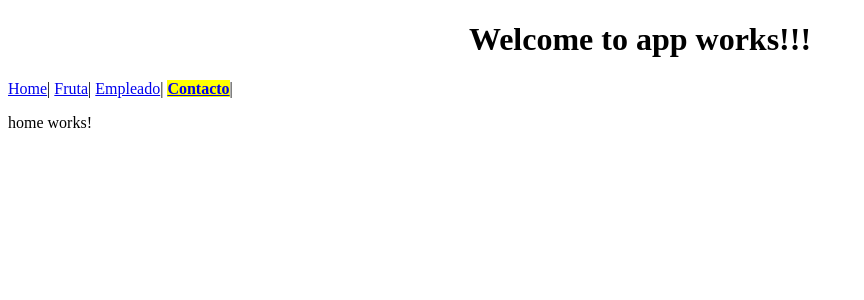
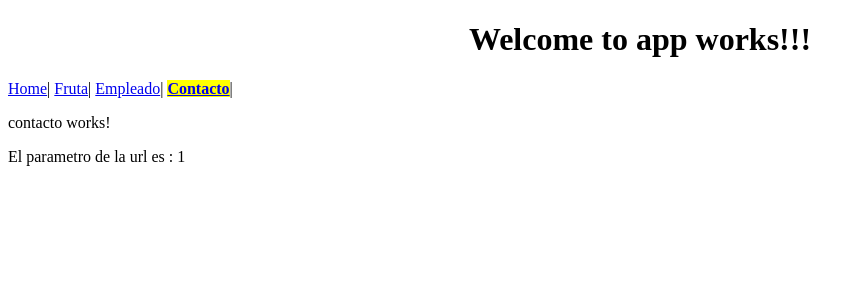
Before and after one commit to jcgato93/Curso-Angular, an Angular app: page /contacto/1 in a window 1280 px wide. Shown: the top 300 px of the page, without its empty margins (0-864 px from the left). Built offline with nearby package versions, Linux system fonts and the light colour scheme.

Commit message:
Rutas y parametros por la Url

```diff
--- a/src/app/app.routing.ts
+++ b/src/app/app.routing.ts
@@ -14,6 +14,7 @@ const appRoutes: Routes = [
     {path: 'empleado', component: EmpleadoComponent},
     {path: 'fruta', component: FrutaComponent},
     {path: 'contacto', component: ContactoComponent},
+    {path: 'contacto/:page', component: ContactoComponent},
 
 
     {path: '**', component: HomeComponent} //cuando la rute falle, errores como el 404
--- a/src/app/contacto/contacto.component.html
+++ b/src/app/contacto/contacto.component.html
@@ -1,3 +1,8 @@
 <p>
   contacto works!
 </p>
+
+<!-- valida si el parametro no esta vacio -->
+<div *ngIf= "parametro">
+  <p>El parametro de la url es :  {{parametro}}</p>
+</div>
--- a/src/app/contacto/contacto.component.ts
+++ b/src/app/contacto/contacto.component.ts
@@ -1,4 +1,5 @@
 import { Component, OnInit } from '@angular/core';
+import { Router, ActivatedRoute, Params } from '@angular/router';//para trabajar con parametros en las peticiones
 
 @Component({
   selector: 'app-contacto',
@@ -9,9 +10,22 @@ export class ContactoComponent  {
 
  public titulo = "Página de contacto"
 
-  constructor() { }
+ public parametro;
+
+
+  constructor(
+    private _route: ActivatedRoute,
+    private _router: Router
+  ) {
+
+  }
 
   ngOnInit() {
+    //captura los parametros de la url
+    this._route.params.forEach((params: Params) => {
+        this.parametro = params['page'];
+    })
+
   }
 
 }
```
